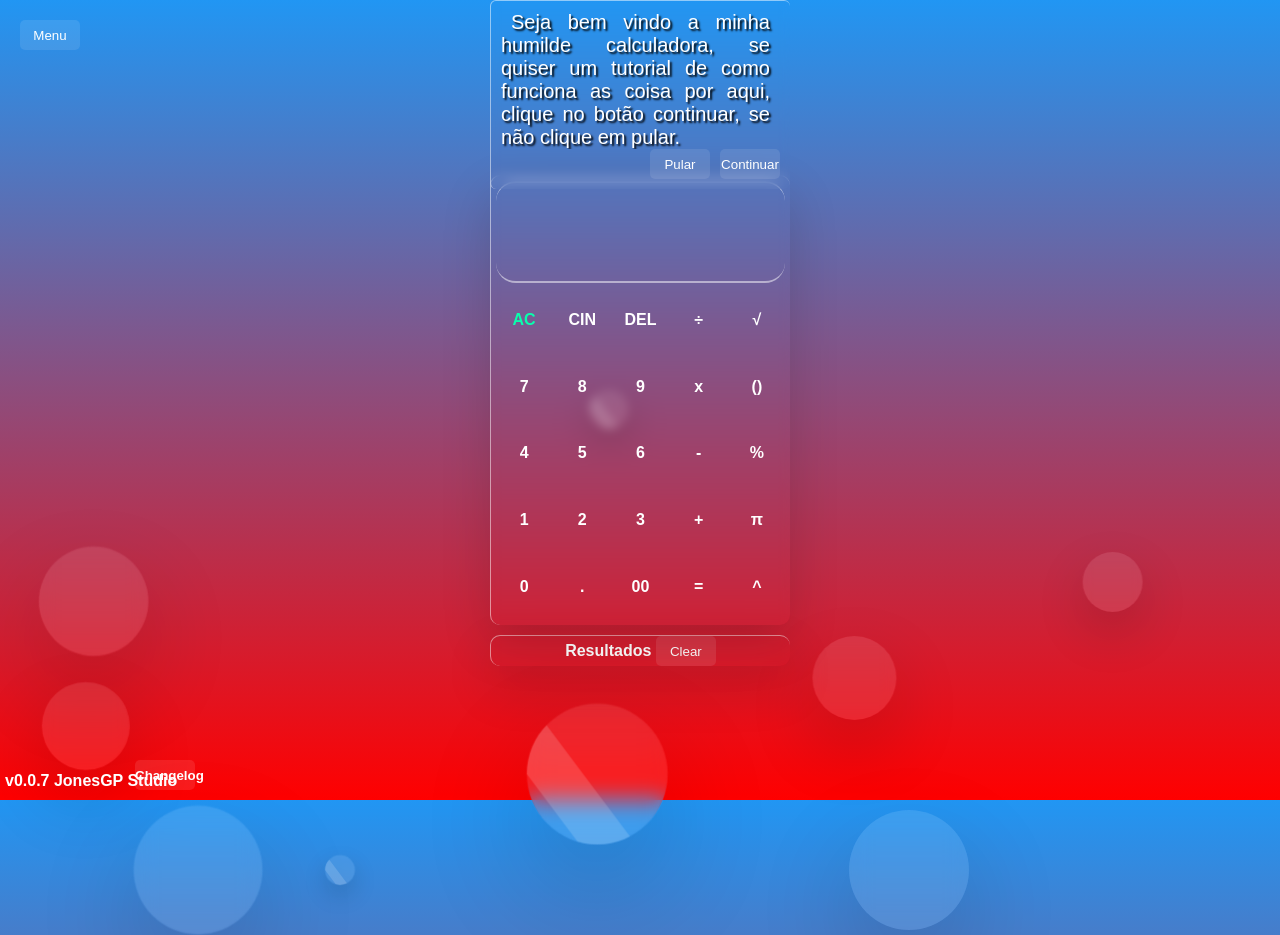
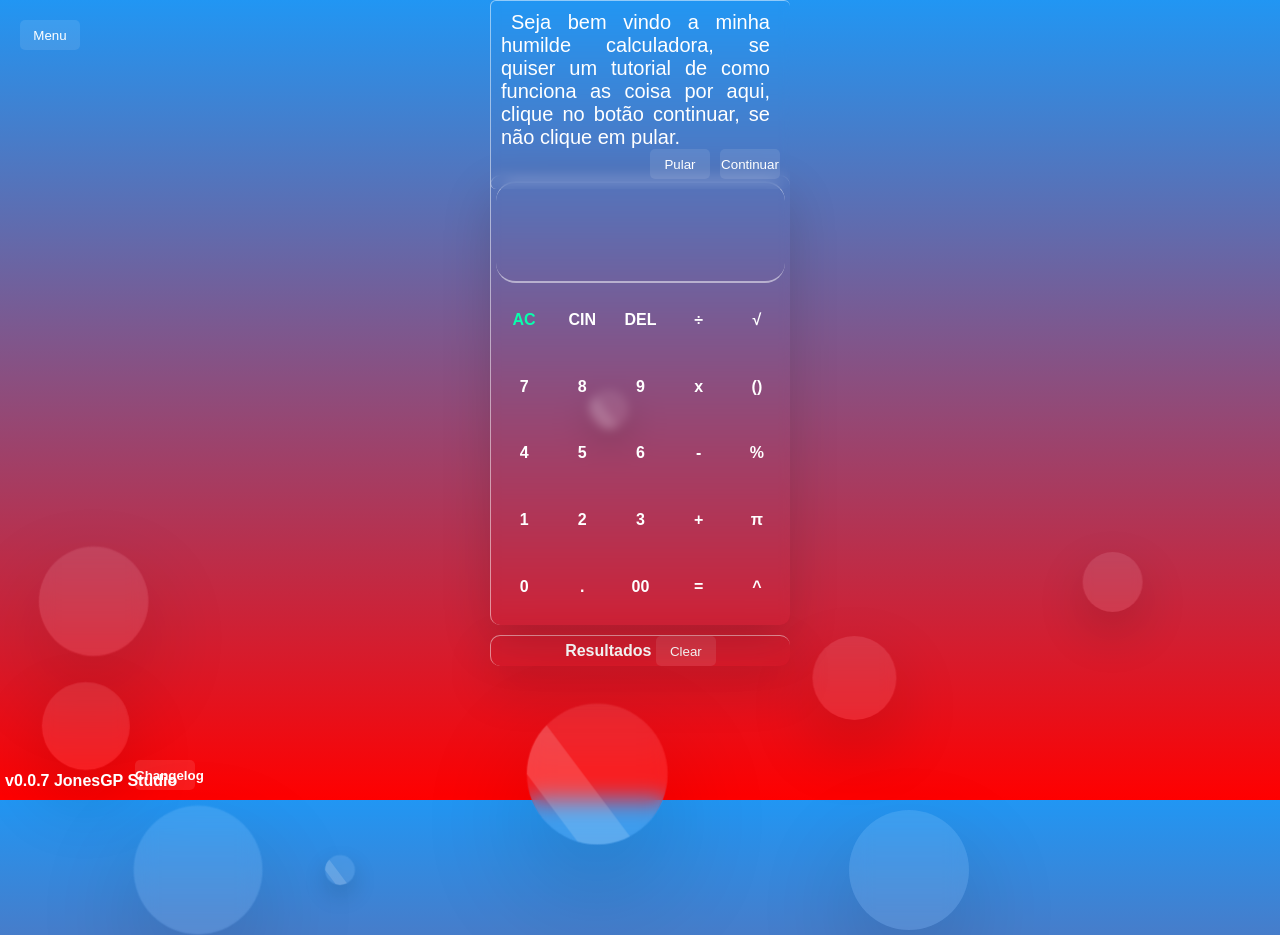
Before and after one commit to JonesGP/Calculadora_Beta, a plain HTML site: page index.html in a window 1280 px wide. Drawn offline with Linux system fonts and the light colour scheme; a web font is replaced by a local one.

Commit message:
v0.0.7 14.07.2023

```diff
--- a/assets/css/style.css
+++ b/assets/css/style.css
@@ -193,7 +193,6 @@ body {
     text-indent: 10px;
     overflow-y: auto;
     padding-right: 10px;
-    text-shadow: 2px 2px 2px rgba(0,0,0,1);
 }
 .buttons-contskip{
     display: flex;
```
